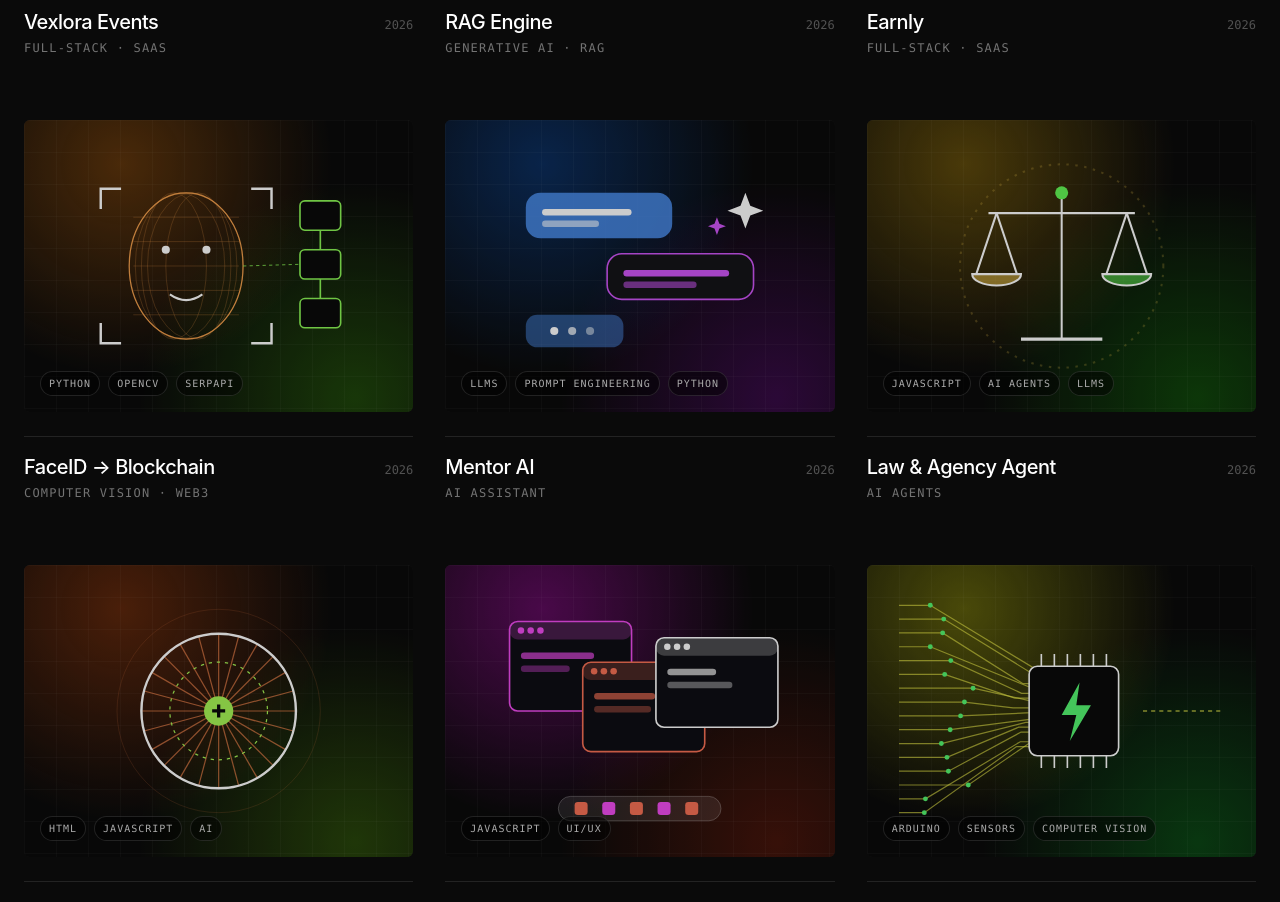
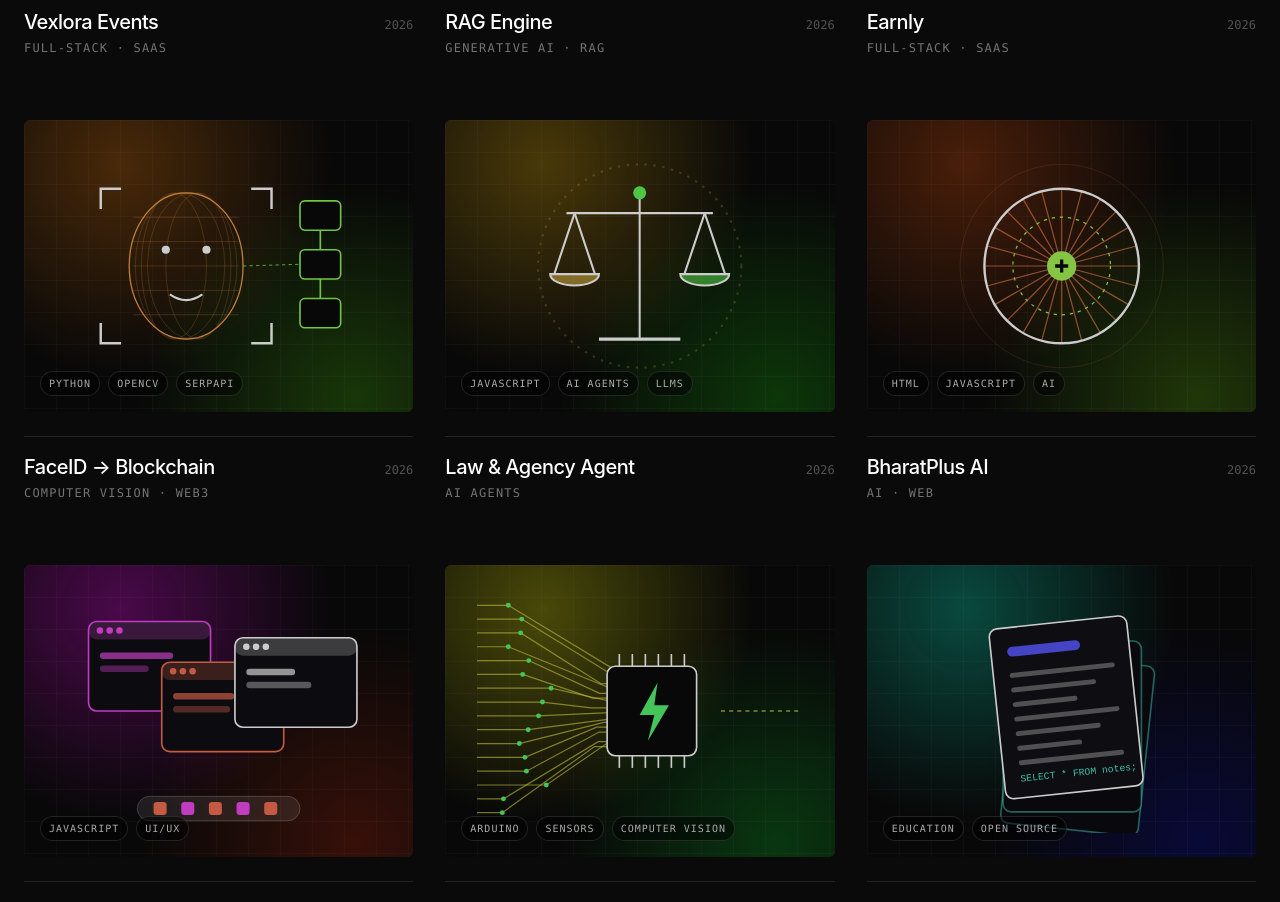
Before and after one commit to khushgit84/khush.tech, a React (Vite) app: page /work in a window 1280 px wide. Shown: the part 1720-2622 px from the top of the page. Built offline with nearby package versions, Linux system fonts and the light colour scheme.

Commit message:
chore: Remove duplicate Mentor AI project entry

```diff
--- a/src/app/data/projects.ts
+++ b/src/app/data/projects.ts
@@ -176,21 +176,7 @@ export const projects: Project[] = [
     hue: 30,
     glyph: "FB",
   },
-  {
-    id: "mentor-ai",
-    slug: "mentor-ai",
-    title: "Mentor AI",
-    category: "AI Assistant",
-    year: "2026",
-    client: "Personal project",
-    role: "AI Engineering",
-    description: "An AI mentor that guides students through learning paths, doubts and career direction.",
-    details: "An AI assistant for students that turns open-ended questions into structured guidance, from programming fundamentals to career roadmaps.",
-    stack: ["LLMs", "Prompt Engineering", "Python"],
-    github: gh("mentor-AI"),
-    hue: 215,
-    glyph: "MA",
-  },
+
   {
     id: "law-agency-agent",
     slug: "law-agency-agent",
```
